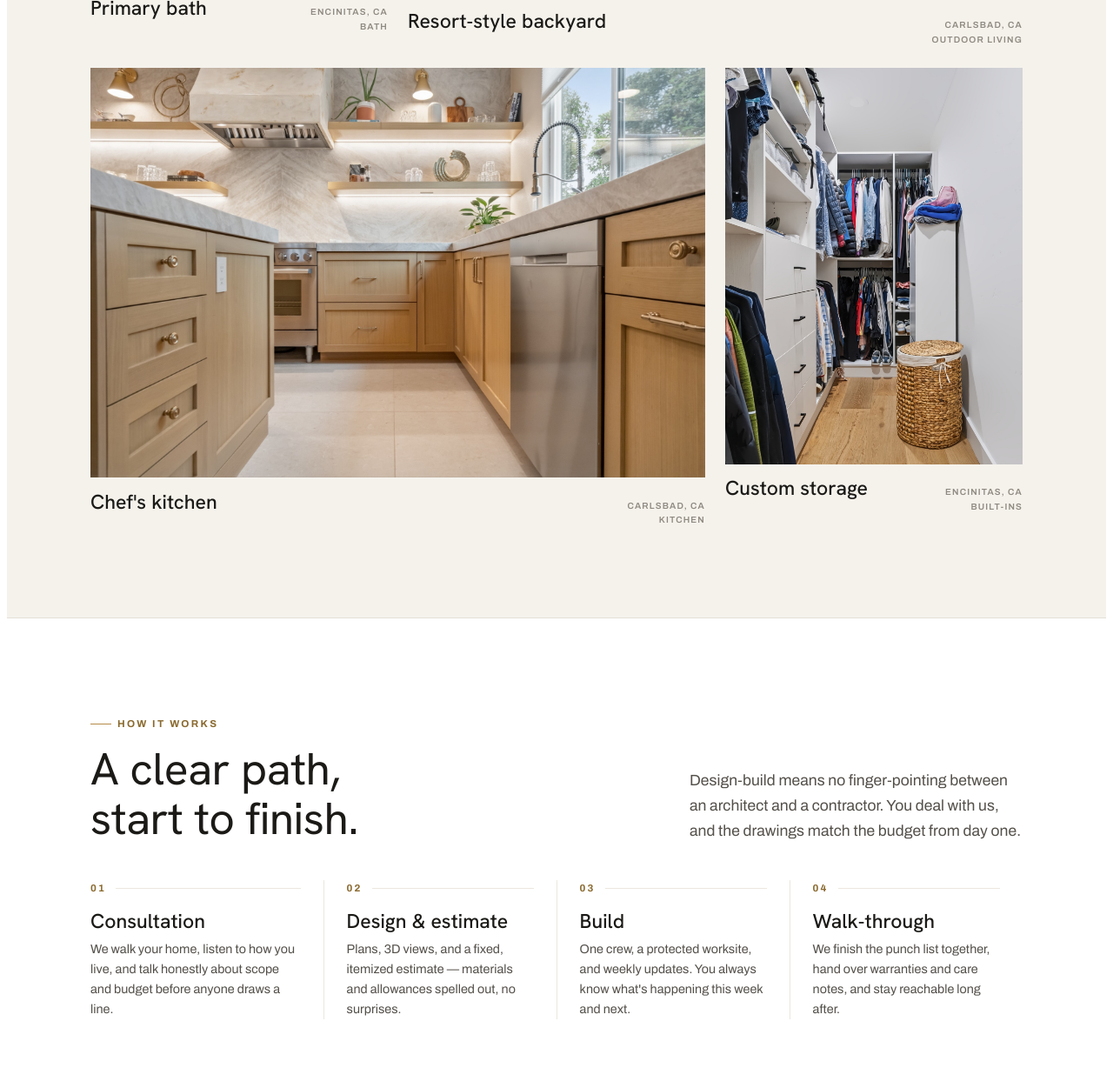
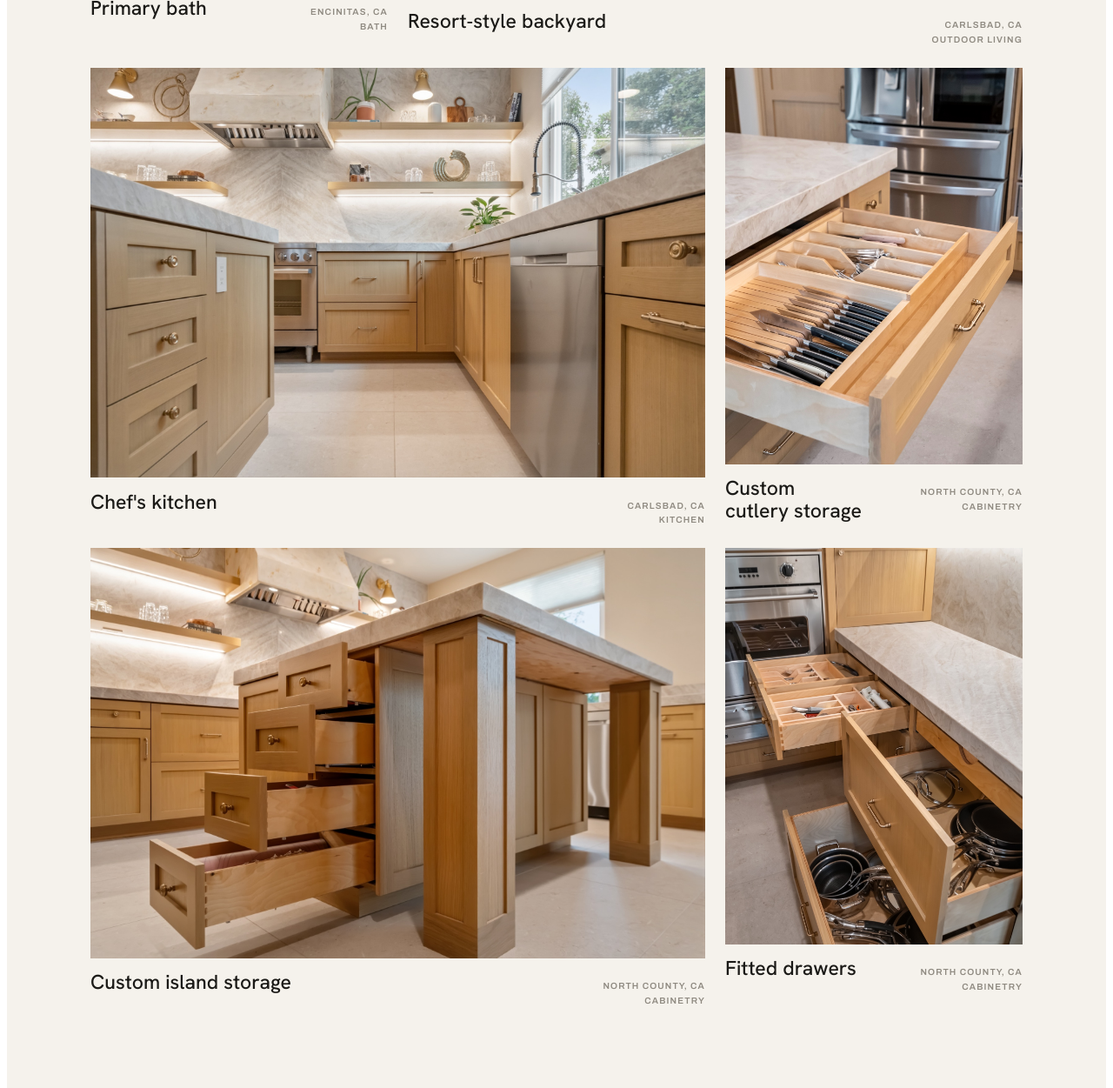
Before and after one commit to mc4293/elevations-site, a plain HTML site: page index.html in a window 1280 px wide. Shown: the part 5809-7060 px from the top of the page at 87% size. Drawn offline with Linux system fonts and the light colour scheme; a script that the page names is missing.

Commit message:
Replace closet tile with three Cavern custom-storage photos (incl. island drawers)
Co-Authored-By: Claude Opus 4.8 <noreply@anthropic.com>

```diff
--- a/index.html
+++ b/index.html
@@ -425,7 +425,7 @@
     <div class="wrap">
       <div class="sec-head">
         <div><span class="eyebrow">Selected work</span><h2>Recent projects.</h2></div>
-        <p class="lead">Kitchens, baths, and outdoor spaces we've designed and built across North County San Diego.</p>
+        <p class="lead">Kitchens, baths, outdoor spaces, and the custom cabinetry inside them &mdash; across coastal San Diego.</p>
       </div>
       <div class="work">
         <article class="proj c4"><div class="frame ar-wide"><img src="assets/k-oak-dining.jpg" alt="White-oak kitchen with marble backsplash and brass pendants" loading="lazy"></div>
@@ -438,8 +438,12 @@
           <div class="cap"><h3>Resort&#8209;style backyard</h3><span class="meta">Carlsbad, CA<br>Outdoor living</span></div></article>
         <article class="proj c4"><div class="frame ar-wide"><img src="assets/k-galley.jpg" alt="Light oak galley kitchen with floating shelves" loading="lazy"></div>
           <div class="cap"><h3>Chef's kitchen</h3><span class="meta">Carlsbad, CA<br>Kitchen</span></div></article>
-        <article class="proj c2"><div class="frame ar-tall"><img src="assets/closet.jpg" alt="Custom walk-in closet with built-in storage" loading="lazy"></div>
-          <div class="cap"><h3>Custom storage</h3><span class="meta">Encinitas, CA<br>Built&#8209;ins</span></div></article>
+        <article class="proj c2"><div class="frame ar-tall"><img src="assets/storage-cutlery.jpg" alt="Custom cutlery and knife drawer with built-in wood dividers" loading="lazy"></div>
+          <div class="cap"><h3>Custom cutlery storage</h3><span class="meta">North County, CA<br>Cabinetry</span></div></article>
+        <article class="proj c4"><div class="frame ar-wide"><img src="assets/storage-island.jpg" alt="Light-oak kitchen island with cascading custom drawers" loading="lazy"></div>
+          <div class="cap"><h3>Custom island storage</h3><span class="meta">North County, CA<br>Cabinetry</span></div></article>
+        <article class="proj c2"><div class="frame ar-tall"><img src="assets/storage-drawers.jpg" alt="Fitted kitchen drawers with custom dividers and deep pan storage" loading="lazy"></div>
+          <div class="cap"><h3>Fitted drawers</h3><span class="meta">North County, CA<br>Cabinetry</span></div></article>
       </div>
     </div>
   </section>
```
Also changed, not shown: assets/storage-cutlery.jpg (added), assets/storage-drawers.jpg (added), assets/storage-island.jpg (added).
